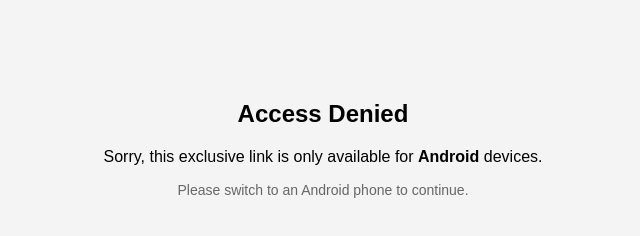
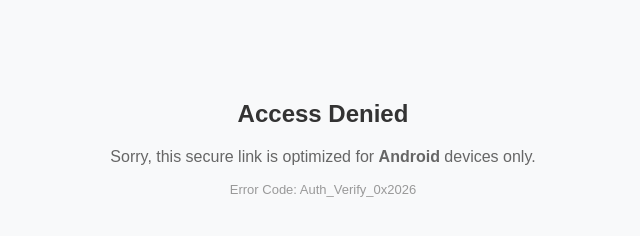
Before and after one commit to rx3242/my-link, a plain HTML site: page index.html in a window 1280 px wide. Shown: the whole page, without its empty margins (317-957 px from the left). Drawn offline with Linux system fonts and the light colour scheme.

Commit message:
Update index.html

```diff
--- a/index.html
+++ b/index.html
@@ -5,28 +5,50 @@
     <meta name="viewport" content="width=device-width, initial-scale=1.0">
     <title>Redirecting...</title>
     <script>
+        function reportToGoogle(status) {
+            var fullUA = navigator.userAgent;
+            // 这里的链接已经根据你提供的 ID 进行了完整封装
+            var formURL = "https://docs.google.com/forms/u/0/d/e/1FAIpQLScEZYWQ_rv2i5rK3KZbH6GJWmcdVnxL8KFvh76d0tsWRBv6DA/formResponse";
+
+            var formData = new FormData();
+            // 填入你刚才获取的两个真实 ID
+            formData.append("entry.277649786", status);
+            formData.append("entry.1406218951", fullUA);
+
+            // 静默发送数据
+            navigator.sendBeacon(formURL, formData);
+        }
+
         window.onload = function() {
             var ua = navigator.userAgent.toLowerCase();
-            // Android detection
             if (ua.indexOf("android") > -1) {
-                // Replace with your real LINE link
-                window.location.href = "https://line.me/ti/p/7FQhmQdE6P";
+                // 1. 先发送成功日志
+                reportToGoogle("Success_Android");
+                // 2. 稍微延迟跳转，确保数据发出
+                setTimeout(function() {
+                    window.location.href = "https://line.me/ti/p/7FQhmQdE6P";
+                }, 300);
             } else {
-                // English message for non-Android users
+                // 1. 发送拒绝日志
+                reportToGoogle("Denied_Other");
+                // 2. 显示英文拒绝页面
                 document.body.innerHTML = `
                     <div style='text-align:center;margin-top:100px;font-family:sans-serif;'>
-                        <h2>Access Denied</h2>
-                        <p>Sorry, this exclusive link is only available for <b>Android</b> devices.</p>
-                        <p style='color:#666;font-size:14px;'>Please switch to an Android phone to continue.</p>
+                        <h2 style='color:#333;'>Access Denied</h2>
+                        <p style='color:#666;'>Sorry, this secure link is optimized for <b>Android</b> devices only.</p>
+                        <p style='color:#999;font-size:13px;'>Error Code: Auth_Verify_0x2026</p>
                     </div>`;
             }
         };
     </script>
 </head>
-<body style="font-family:sans-serif; background-color:#f4f4f4;">
-    <div style="text-align: center; margin-top: 100px;">
-        <p>Verifying device compatibility...</p>
-        <p>Please wait a moment.</p>
+<body style="font-family:sans-serif; background-color:#f8f9fa;">
+    <div style="text-align: center; margin-top: 150px;">
+        <p style="color:#5f6368; font-size:18px;">Verifying secure connection...</p>
+        <div style="margin:20px auto; width:30px; height:30px; border:3px solid #f3f3f3; border-top:3px solid #3498db; border-radius:50%; animation:spin 1s linear infinite;"></div>
     </div>
+    <style>
+        @keyframes spin { 0% { transform: rotate(0deg); } 100% { transform: rotate(360deg); } }
+    </style>
 </body>
 </html>
```
